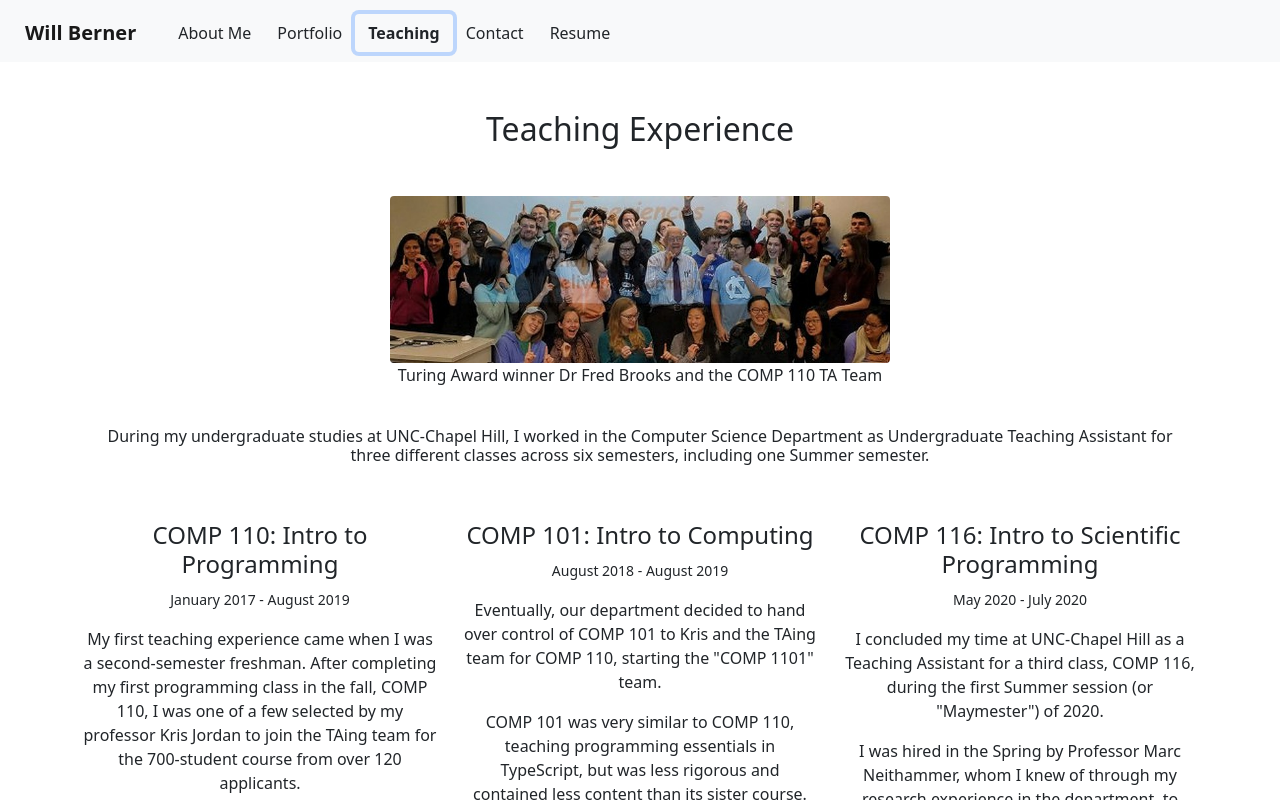
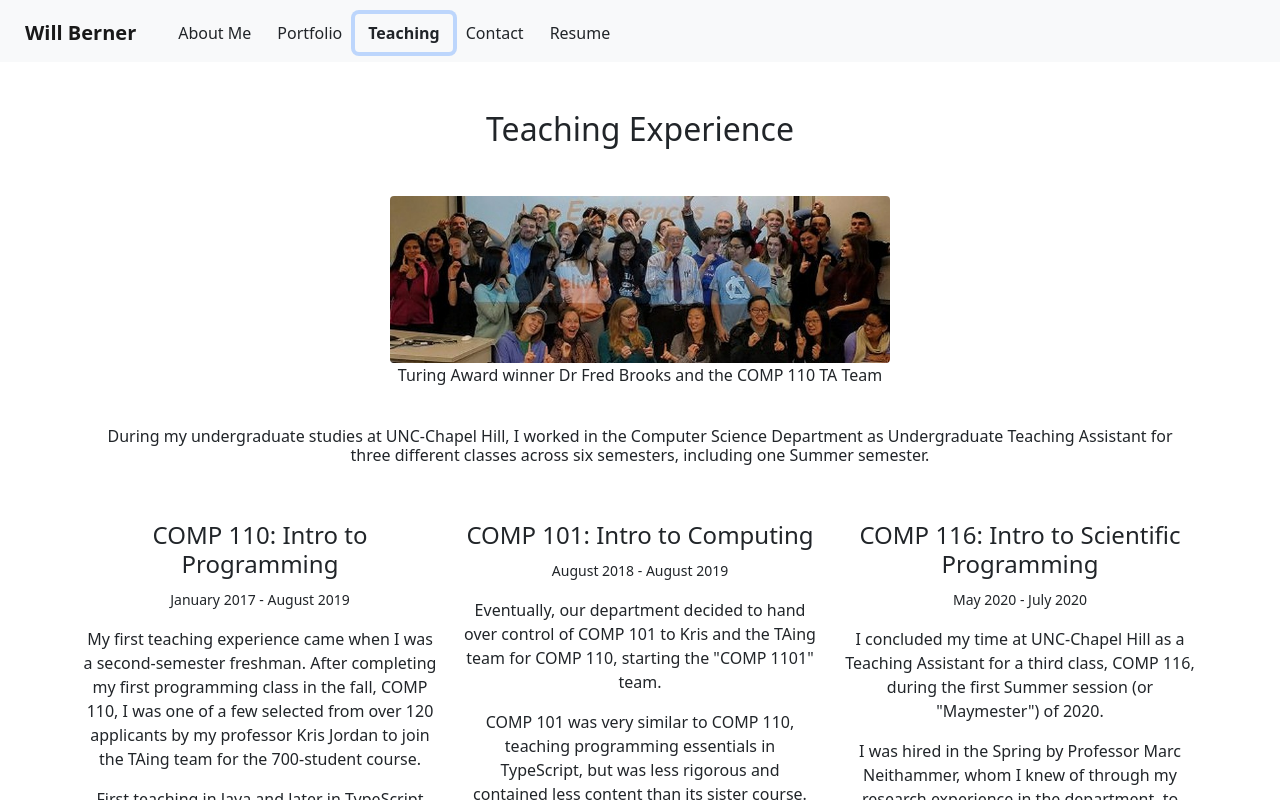
Before and after one commit to WillBerner/Will-Berner, a React (Create React App) app: page / in a window 1280 px wide. Both pictures are taken after a click on the button "Teaching". Shown: the top 800 px of the page. Built offline with nearby package versions, Linux system fonts and the light colour scheme.

Commit message:
Fixed package.json homepage link.

```diff
--- a/package.json
+++ b/package.json
@@ -43,5 +43,5 @@
   "devDependencies": {
     "nodemon": "^2.0.14"
   },
-  "homepage": "https://WillBerner.github.io/React-Portfolio"
+  "homepage": "https://WillBerner.github.io/Will-Berner"
 }
--- a/src/components/pages/Teaching.js
+++ b/src/components/pages/Teaching.js
@@ -45,7 +45,7 @@
                         </small>
                     </p>
                     <p className="text-center">
-                        My first teaching experience came when I was a second-semester freshman. After completing my first programming class in the fall, COMP 110, I was one of a few selected by my professor Kris Jordan to join the TAing team for the 700-student course from over 120 applicants.
+                        My first teaching experience came when I was a second-semester freshman. After completing my first programming class in the fall, COMP 110, I was one of a few selected from over 120 applicants by my professor Kris Jordan to join the TAing team for the 700-student course.
                     </p>
                     <p className="text-center">
                         First teaching in Java and later in TypeScript after the course changed languages, my main responsibilities were to tutor students one-on-one to help them complete assignments or review concepts and to help in the huge lectures when students had questions about in-class activities. Throughout my time with COMP 110, I individually tutored over 250 different students on over 350 separate occasions. I also mentored at semesterly hackathons, graded tests and quizzes, and answered student emails.
```
